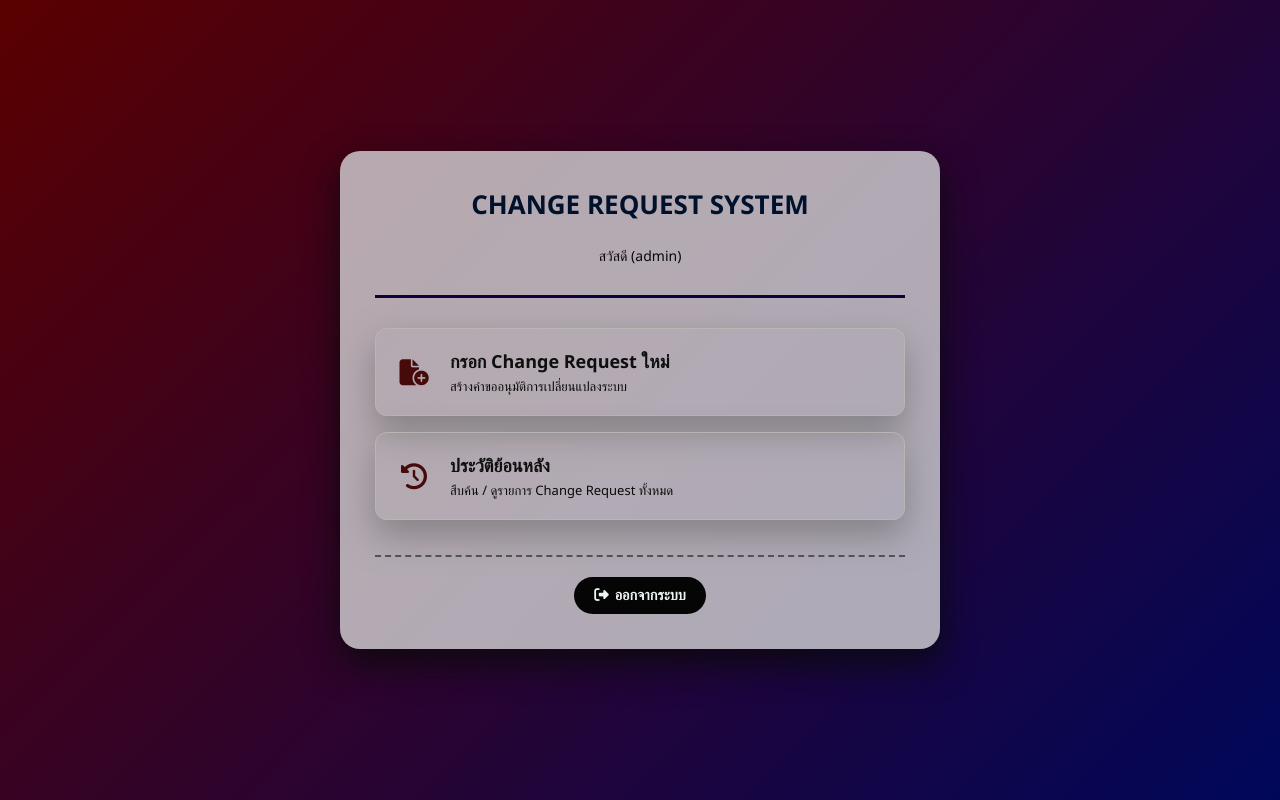
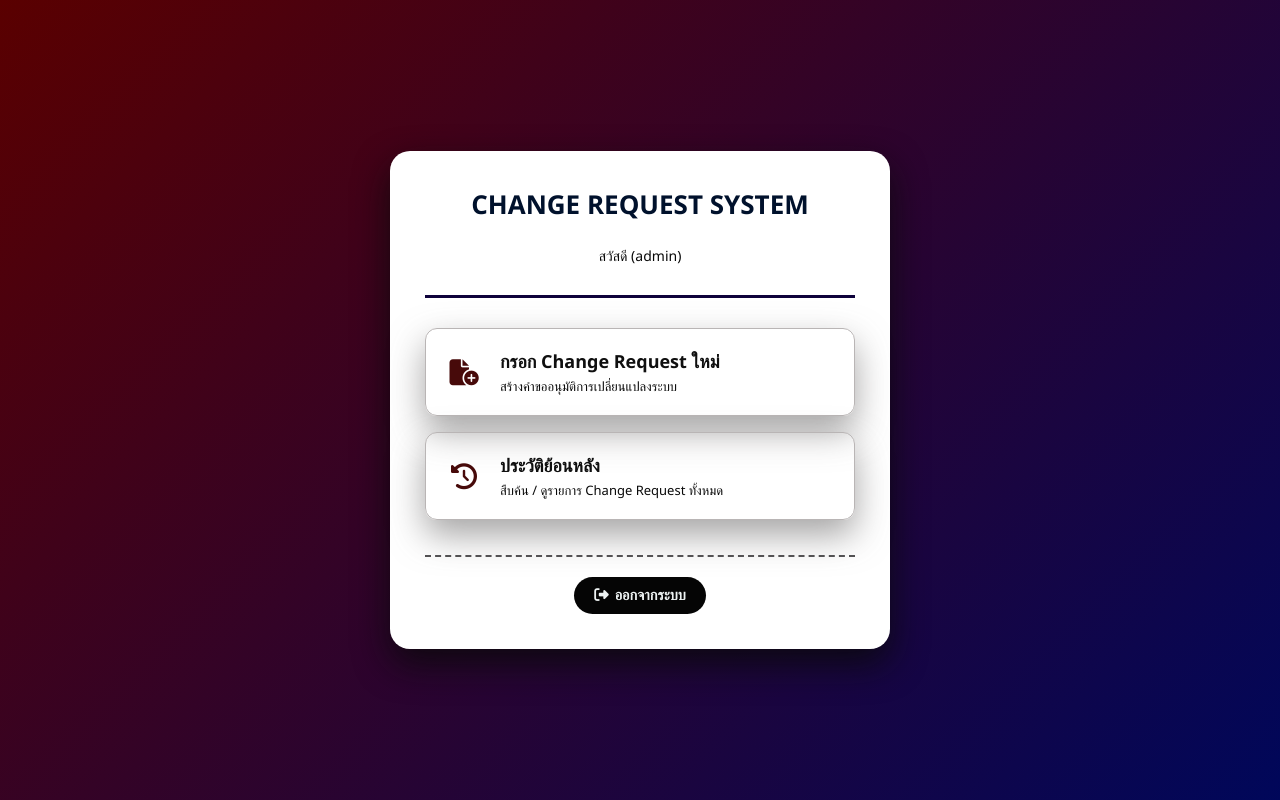
Before and after one commit to NTPmm11/IT, a Vue app in the folder frontend/: page /home in a window 1280 px wide. Built offline with nearby package versions, Linux system fonts and the light colour scheme; sample sign-in values are in the browser's storage.

Commit message:
edit home

```diff
--- a/frontend/src/views/HomeView.vue
+++ b/frontend/src/views/HomeView.vue
@@ -73,6 +73,13 @@ export default {
 .home-container {
   width: 600px;
 }
+.container {
+  background: #ffffff;
+  width: 500px;
+  padding: 35px;
+  border-radius: 20px;
+  box-shadow: 0 15px 35px rgba(10, 10, 10, 0.836);
+}
 
 
 .home-menu {
```
